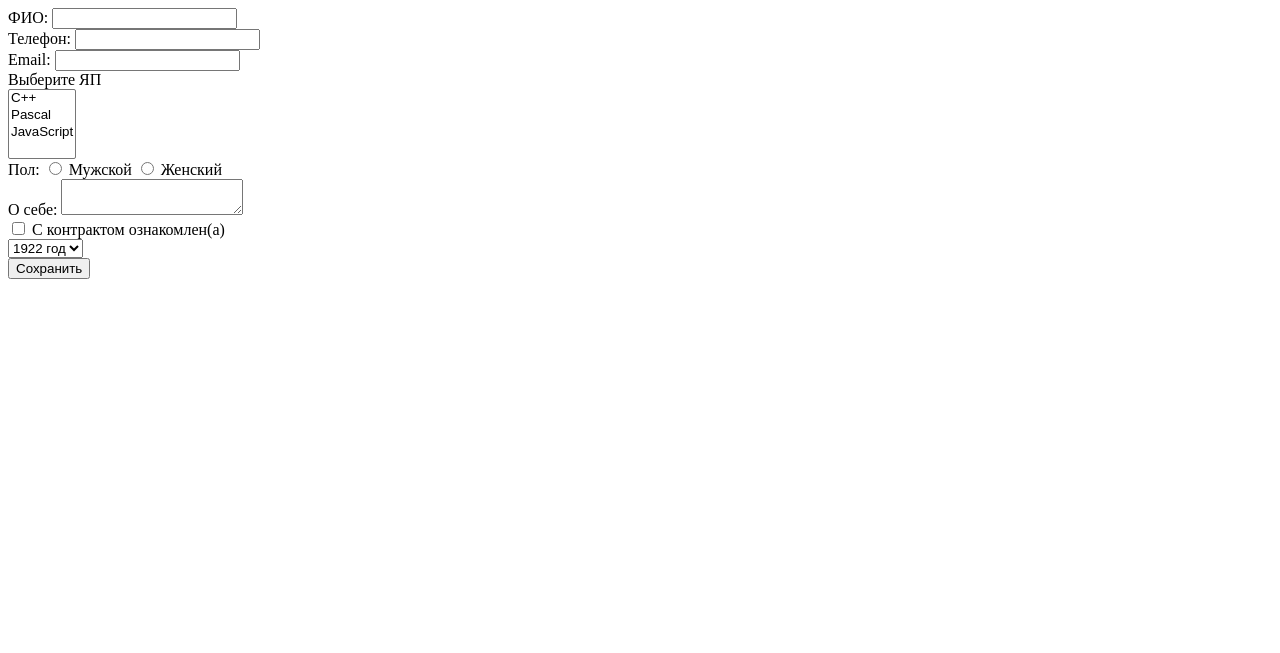
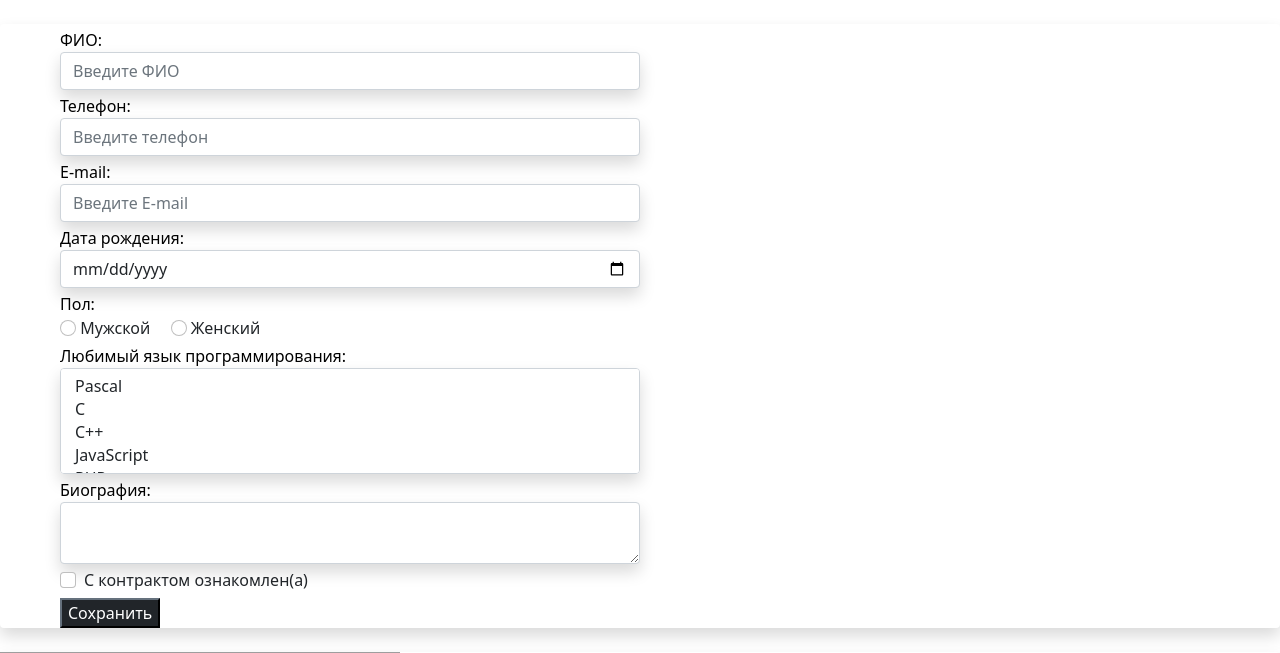
Before and after one commit to IraTkhagapso14/web2, a PHP site: page /form.php in a window 1280 px wide. Shown: the top 653 px of the page. Before the commit the page ends 279 px from the top, so only its background shows below. Run offline with PHP 8.4, Linux system fonts and the light colour scheme; grey boxes are pictures that could not be loaded.

Commit message:
Update form.php

```diff
--- a/3task/form.php
+++ b/3task/form.php
@@ -1,39 +1,103 @@
-<form action="" method="POST">
-  <label for="fio">ФИО:</label>
-  <input type="text" id="fio" name="fio" required /><br>
+<!DOCTYPE html>
+<html lang="ru">
 
-  <label for="tel">Телефон:</label>
-  <input type="tel" id="tel" name="tel" pattern="[0-9]{10}" required /><br>
+<head>
+    <meta charset="UTF-8">
+    <meta http-equiv="X-UA-Compatible" content="IE=edge">
+    <meta name="viewport" content="width=device-width, initial-scale=1.0">
+    <title>Форма</title>
+    <link href="https://cdn.jsdelivr.net/npm/bootstrap@5.1.0/dist/css/bootstrap.min.css" rel="stylesheet"
+        integrity="sha384-KyZXEAg3QhqLMpG8r+8fhAXLRk2vvoC2f3B09zVXn8CA5QIVfZOJ3BCsw2P0p/We" crossorigin="anonymous">
+    <link rel="stylesheet" href="style.css">
+</head>
 
-  <label for="email">Email:</label>
-  <input type="email" id="email" name="email" required /><br>
-<label>Выберите ЯП<br/></label>
-<select multiple="multiple" name="choosing">
-<option>C++</option>
-<option>Pascal</option>
-<option>JavaScript</option>
-</select></br>
+<body>
+    <div class="fon1 tab mt-4 mb-4 shadow rounded" id="quf">
+        <form action="index.php" method="POST" class="row mx-5 my-2 gy-1">
+            <div class="form_item form-group">
+                <label for="formName" style="color: black;">ФИО:</label>
+                <input type="text" class="form_input _req form-control w-50 shadow bg-white rounded" name="name"
+                    id="formName" placeholder="Введите ФИО">
+            </div>
 
+            <div class="form_item form-group">
+                <label for="formTel" style="color: black;">Телефон:</label>
+                <input type="tel" class="form_input _req form-control w-50 shadow bg-white rounded" name="phone"
+                    id="formTel" placeholder="Введите телефон">
+            </div>
 
-  <label>Пол:</label>
-  <input type="radio" id="male" name="gender" value="male">
-  <label for="male">Мужской</label>
-  <input type="radio" id="female" name="gender" value="female">
-  <label for="female">Женский</label><br>
+            <div class="form_item form-group">
+                <label for="formEmail" style="color: black;">E-mail:</label>
+                <input type="email" class="form_input _req _email form-control w-50 shadow bg-white rounded" id="formEmail"
+                    name="email" placeholder="Введите E-mail">
+            </div>
 
-  <label for="bio">О себе:</label>
-  <textarea id="bio" name="bio"></textarea><br>
+            <div class="form_item form-group">
+                <label for="formDate" style="color: black;">Дата рождения:</label>
+                <input type="date" class="form_input _req form-control w-50 shadow bg-white rounded" name="date" value=""
+                    min="1900-01-01" max="2024-03-01" id="formDate">
+            </div>
 
-  <input type="checkbox" id="contract" name="contract" value="1" required>
-  <label for="contract">С контрактом ознакомлен(а)</label><br>
+            <div class="form_item form-group">
+                <label style="color: black;">Пол:</label><br>
+                <div class="form-check1 form-check-inline">
+                    <input class="form-check-input" type="radio" name="gender" id="Sex1" value="m">
+                    <label class="form-check-label" for="Sex1">Мужской</label>
+                </div>
+                <div class="form-check1 form-check-inline">
+                    <input class="form-check-input" type="radio" name="gender" id="Sex2" value="f">
+                    <label class="form-check-label" for="Sex2">Женский</label>
+                </div>
+            </div>
 
-  <select id="year" name="year">
-    <?php
-    for ($i = 1922; $i <= 2022; $i++) {
-      printf('<option value="%d">%d год</option>', $i, $i);
-    }
-    ?>
-  </select><br>
+            <div class="form_item form-group">
+                <label for="multipleLanguages" style="color: black;">Любимый язык программирования:</label>
+                    <select multiple class="form_input _req form-control w-50 shadow bg-white rounded" id="multipleLanguages" name="Languages[]">
+                        <option value="Pascal">Pascal</option>
+                        <option value="C">C</option>
+                        <option value="C_plus_plus">C++</option>
+                        <option value="JavaScript">JavaScript</option>
+                        <option value="PHP">PHP</option>
+                        <option value="Python">Python</option>
+                        <option value="Java">Java</option>
+                        <option value="Haskel">Haskel</option>
+                        <option value="Clojure">Clojure</option>
+                        <option value="Prolog">Prolog</option>
+                        <option value="Scala">Scala</option>
+                    </select>
+            </div>
 
-  <button type="submit">Сохранить</button>
-</form>
+            <div class="form_item form-group">
+                <label for="formMessage" style="color: black;">Биография:</label>
+                <textarea id="formMessage" name="biography"
+                    class="form_input _req form-control w-50 shadow bg-white rounded"></textarea>
+            </div>
+
+            <div class="form_item form-group">
+                <div class="form-check">
+                    <label class="checkbox_label form-check-label" for="agree">С контрактом ознакомлен(а)</label>
+                    <input id="agree" type="checkbox" name="agree" class="checkbox_input form-check-input">
+                </div>
+            </div>
+
+            <div class="form_item form-group">
+                <label class="col-12"><input type="submit" value="Сохранить" name="submit" class="submit btn-dark"></label>
+            </div>
+        </form>
+    </div>
+
+    <div class="fon1 tab mt-4 mb-4 shadow rounded">
+        <img src="img/start.png" alt="Image 1">
+        <br>
+        <img src="img/sql.png" alt="Image 2">
+        <br>
+        <img src="img/form.png" alt="Image 3">
+        <br>
+        <img src="img/form1.png" alt="Image 4">
+        <br>
+        <img src="img/form2.png" alt="Image 5">
+        <br>
+        <img src="img/form3.png" alt="Image 6">
+        <br>
+    </div>
+</body>
```
